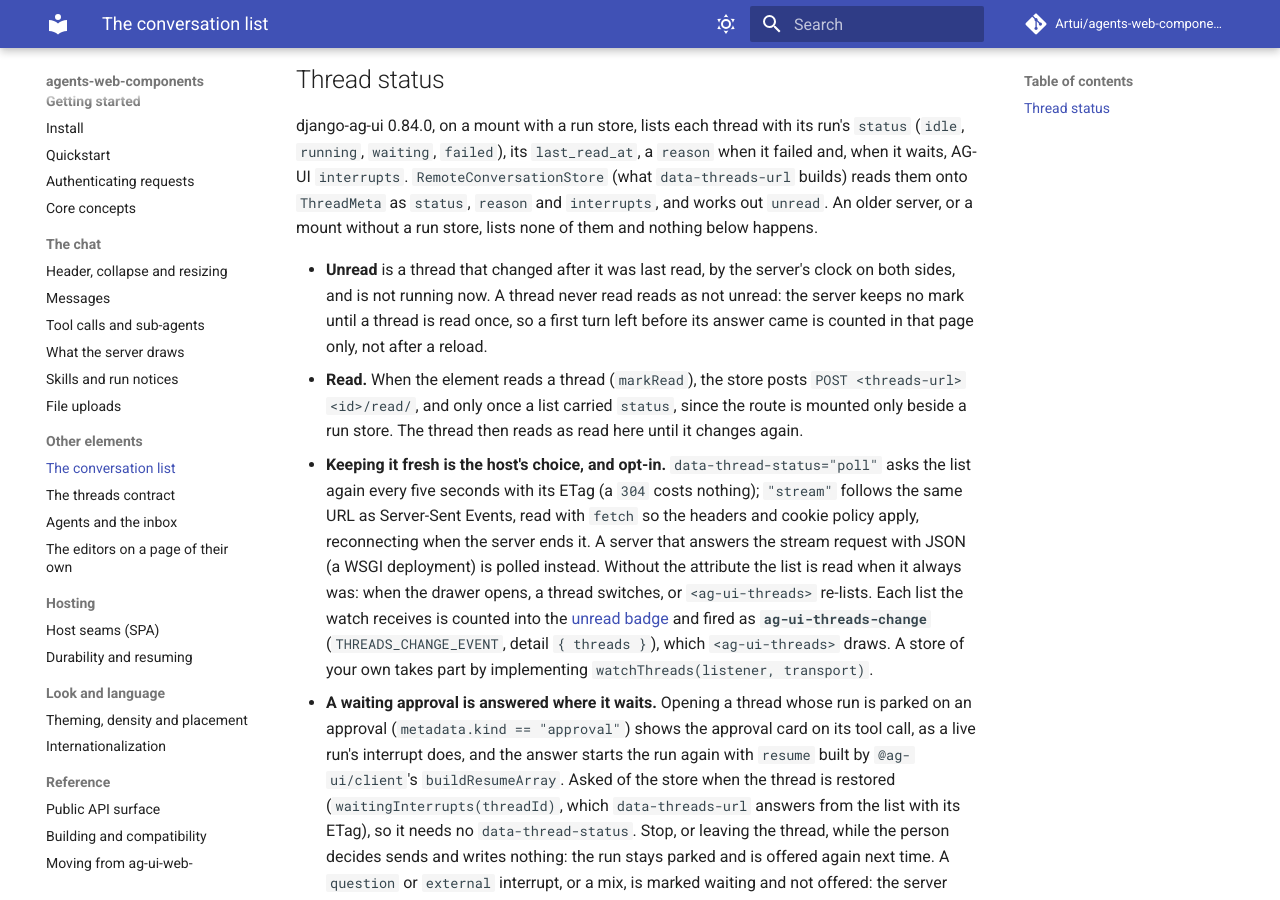
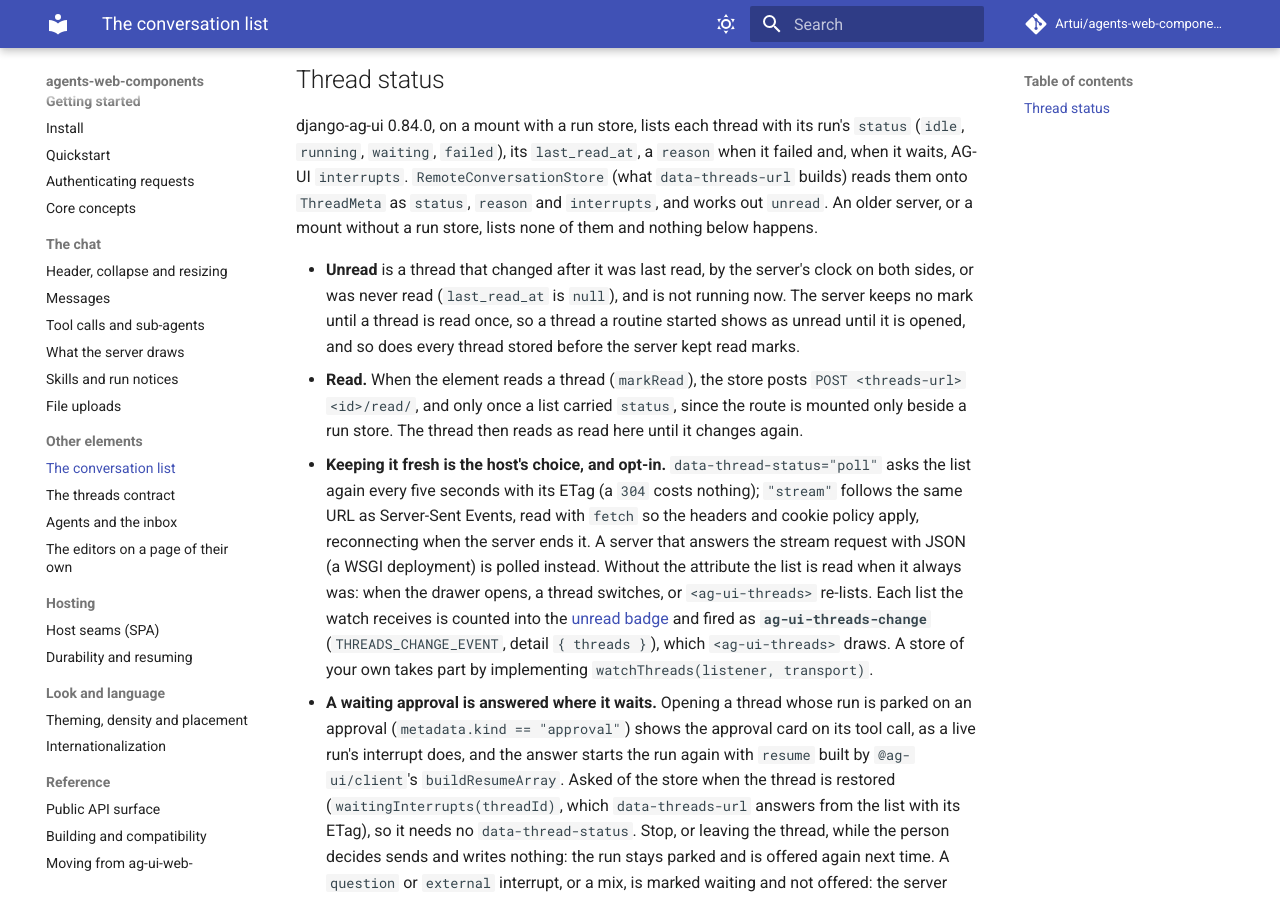
Before and after one commit to Artui/agents-web-components, an MkDocs documentation site: the page built from docs/threads.md, in a window 1280 px wide and 900 px high, scrolled down 1550 px. Built offline with MkDocs 1.6.1 and Material for MkDocs 9.7.7, drawn with Linux system fonts in a browser that asks for light colours; comment, search, counter and statistics services are not loaded.

Commit message:
Show a thread never read as unread
A null last_read_at now reads as unread in the thread list and the inbox, so a
thread a routine started is listed as new. A running thread still is not unread.

Co-Authored-By: Claude Sonnet 5.5 <noreply@anthropic.com>

```diff
--- a/docs/threads.md
+++ b/docs/threads.md
@@ -72,9 +72,9 @@ them onto `ThreadMeta` as `status`, `reason` and `interrupts`, and works out `un
 server, or a mount without a run store, lists none of them and nothing below happens.
 
 - **Unread** is a thread that changed after it was last read, by the server's clock on both
-  sides, and is not running now. A thread never read reads as not unread: the server keeps no
-  mark until a thread is read once, so a first turn left before its answer came is counted in
-  that page only, not after a reload.
+  sides, or was never read (`last_read_at` is `null`), and is not running now. The server keeps
+  no mark until a thread is read once, so a thread a routine started shows as unread until it
+  is opened, and so does every thread stored before the server kept read marks.
 - **Read.** When the element reads a thread (`markRead`), the store posts
   `POST <threads-url><id>/read/`, and only once a list carried `status`, since the route is
   mounted only beside a run store. The thread then reads as read here until it changes again.
```
Also changed, not shown: CHANGELOG.md (+8 -0 lines), docs/threads-contract.md (+2 -1 lines), 4 other files.
